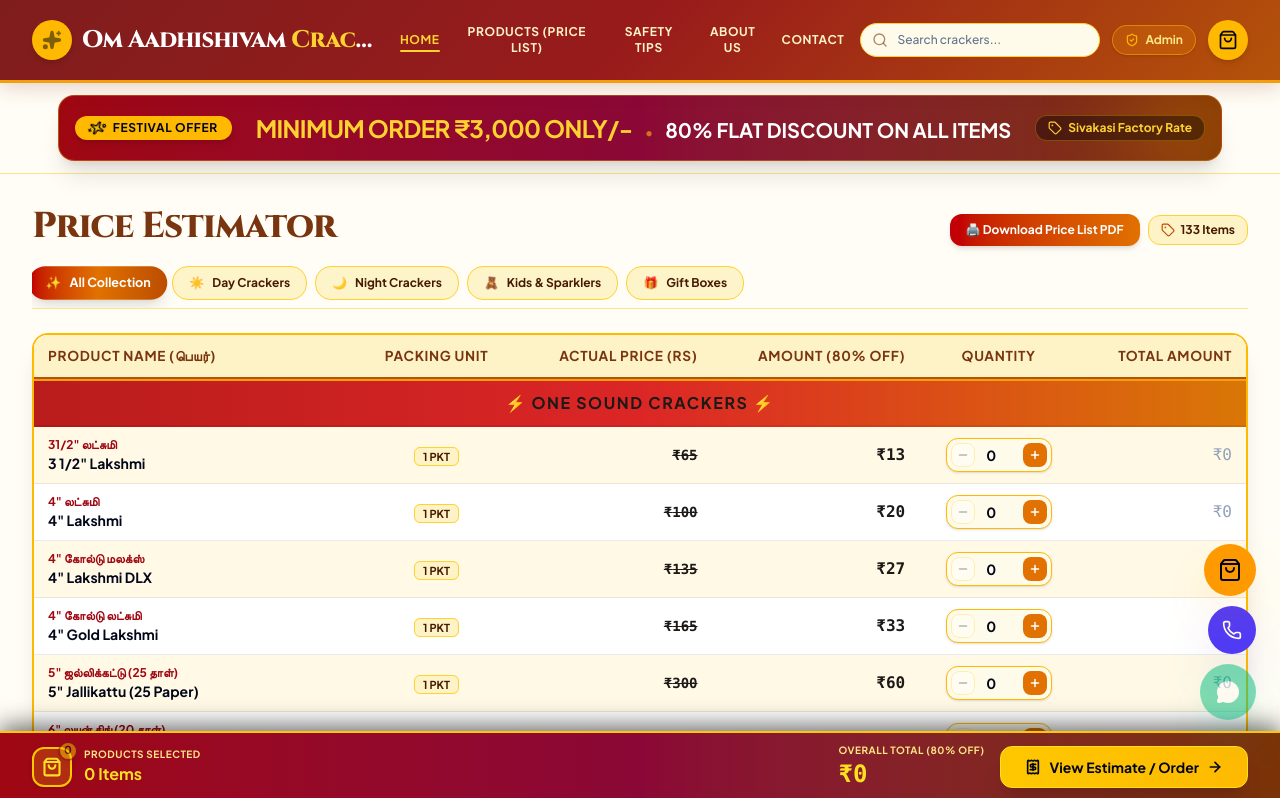
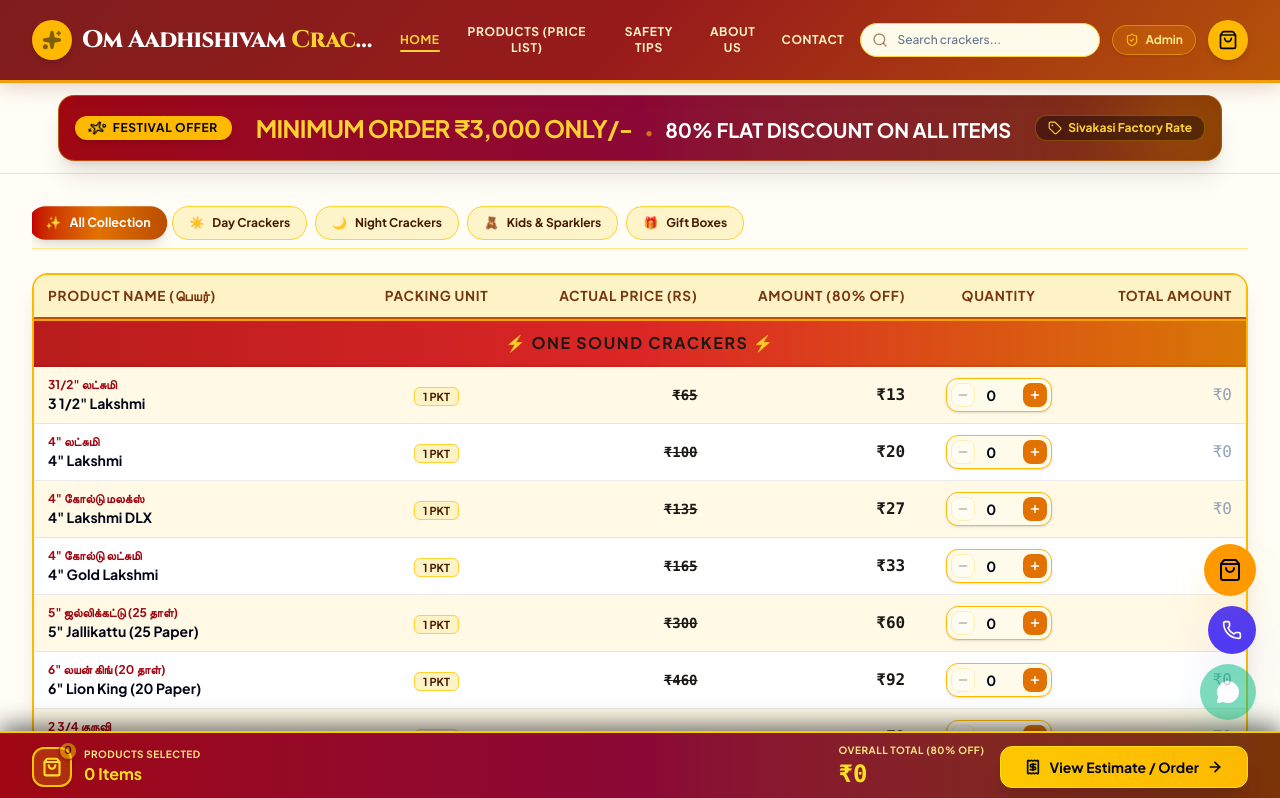
Before and after one commit to gokila0/crackers, a React (Vite) app: page / in a window 1280 px wide. Shown: the top 798 px of the page. Built offline with nearby package versions, Linux system fonts and the light colour scheme.

Commit message:
Remove Price Estimator title, PDF download button, and items count badge from catalog header

```diff
--- a/src/components/ProductCatalog.jsx
+++ b/src/components/ProductCatalog.jsx
@@ -112,31 +112,8 @@
   return (
     <section id="products" className="py-8 px-3 sm:px-6 lg:px-8 max-w-7xl mx-auto space-y-6 border-t border-amber-200">
 
-      {/* Catalog Header & View Toggles */}
+      {/* Category Tabs */}
       <div className="space-y-5">
-        <div className="flex flex-col lg:flex-row lg:items-end justify-between gap-4">
-          <div>
-            <h2 className="font-serif-brand text-2xl sm:text-4xl font-black text-amber-950 tracking-tight">
-              Price Estimator
-            </h2>
-          </div>
-
-          {/* Action Buttons: PDF Download */}
-          <div className="flex items-center gap-2 flex-wrap">
-            <button
-              onClick={() => printOfficialPriceList(allProducts)}
-              className="inline-flex items-center gap-1.5 px-4 py-2 rounded-xl bg-gradient-to-r from-red-700 to-amber-600 hover:from-red-600 hover:to-amber-500 text-white text-xs font-black shadow-md transition-all cursor-pointer active:scale-95"
-              title="Print or Save Official 2026 Price List as PDF"
-            >
-              <span>🖨️ Download Price List PDF</span>
-            </button>
-
-            <span className="inline-flex items-center gap-1.5 px-3 py-1.5 rounded-xl bg-amber-100 border border-amber-300 text-amber-950 text-xs font-black">
-              <Tag className="w-3.5 h-3.5 text-amber-700" />
-              {filteredProducts.length} Items
-            </span>
-          </div>
-        </div>
 
         {/* Level 1: Main Category Filter Buttons */}
         <div className="flex items-center gap-2 overflow-x-auto pb-2 scrollbar-none border-b border-amber-200">
```
Also changed, not shown: public/temple-fireworks.png (deleted).
